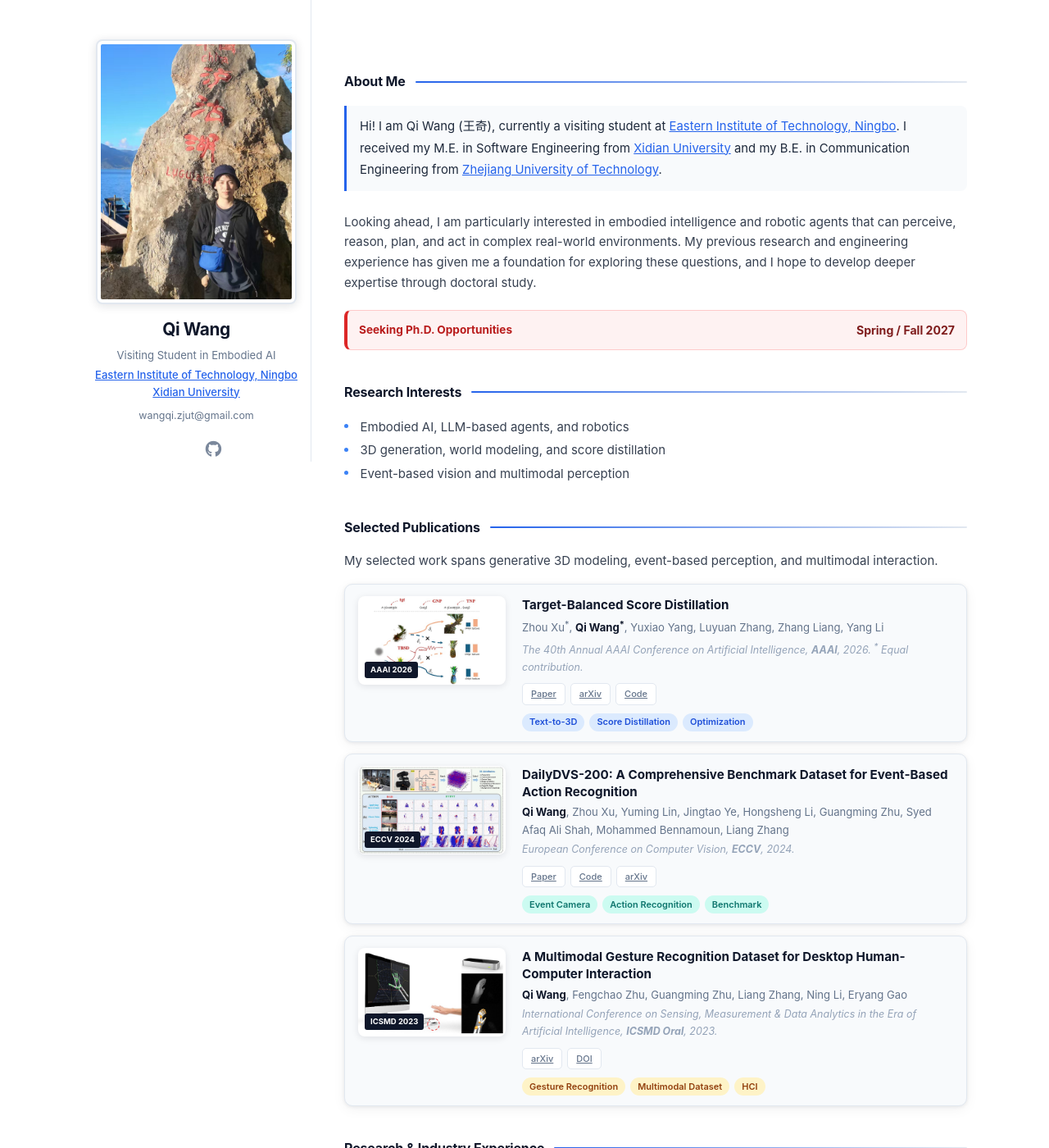
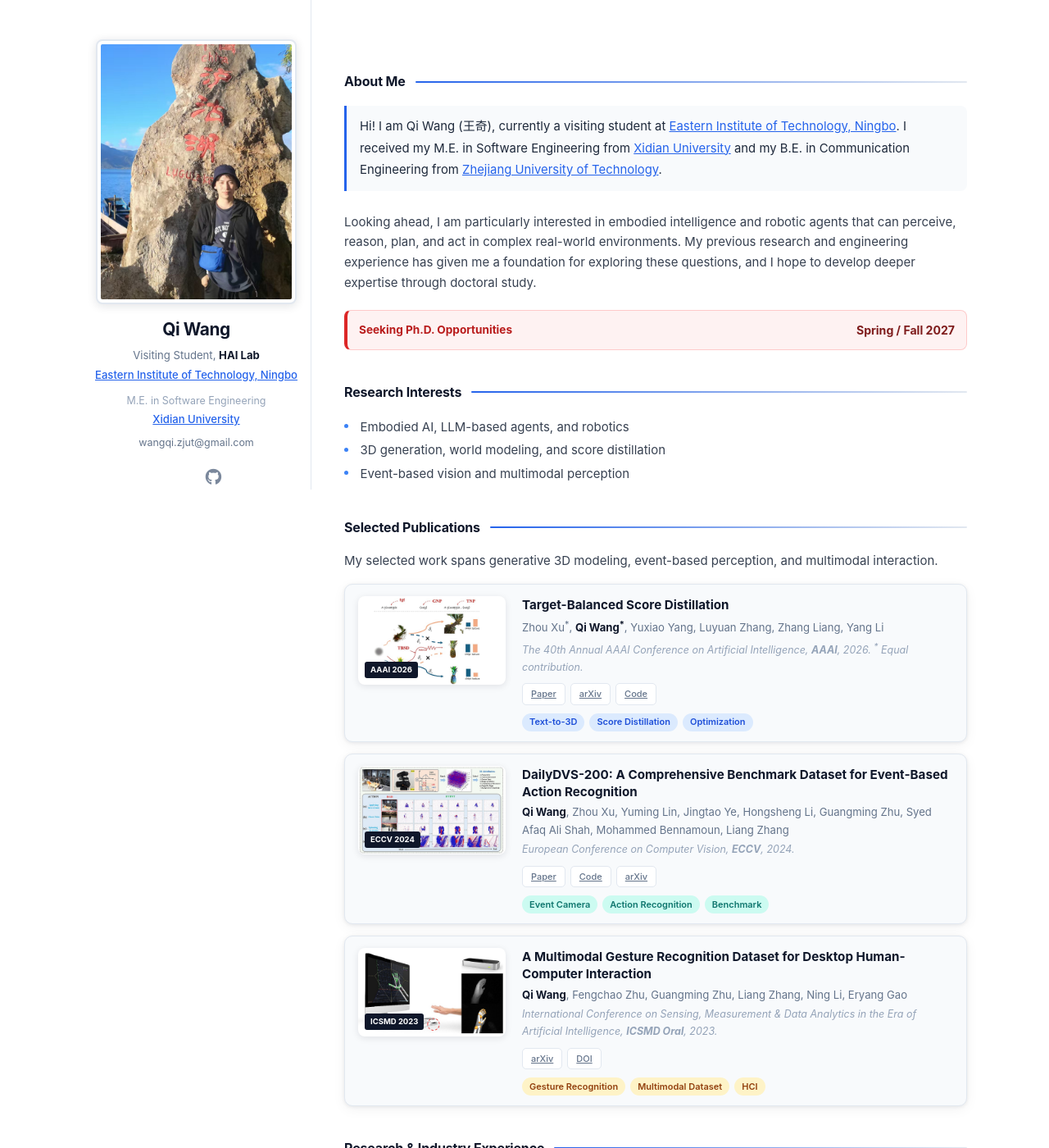
Before and after one commit to QiWang233/qiwang233.github.io, a Jekyll site: the page built from index.md, in a window 1280 px wide and 1400 px high. Shown: the whole window at 82% size. Built offline with Jekyll 4.4.1, drawn with Linux system fonts in a browser that asks for light colours; nearby versions of some CDN libraries; a style sheet for code colours, icons or effects is not loaded; our own code applies the rules of GitHub Pages for plain Markdown files.

Commit message:
Separate current role from degree affiliation

```diff
--- a/_config.yml
+++ b/_config.yml
@@ -3,8 +3,10 @@ baseurl: ""
 
 # Basic Information
 title: Qi Wang
-position: Visiting Student in Embodied AI
+position: Visiting Student
+lab: HAI Lab
 affiliation: Eastern Institute of Technology, Ningbo
+degree: M.E. in Software Engineering
 subaffiliation: Xidian University
 affiliation_link: https://www.eitech.edu.cn/en/
 subaffiliation_link: https://www.xidian.edu.cn/
--- a/_layouts/homepage.html
+++ b/_layouts/homepage.html
@@ -21,9 +21,12 @@
 
         <div class="profile-details">
           <h1>{{ site.title }}</h1>
-          <p class="position">{{ site.position }}</p>
-          <div class="affiliations">
+          <div class="profile-primary">
+            <p class="position">{{ site.position }}{% if site.lab %}, <strong>{{ site.lab }}</strong>{% endif %}</p>
             <a class="affiliation" href="{{ site.affiliation_link }}">{{ site.affiliation }}</a>
+          </div>
+          <div class="profile-secondary">
+            <p class="position">{{ site.degree }}</p>
             <a class="affiliation" href="{{ site.subaffiliation_link }}">{{ site.subaffiliation }}</a>
           </div>
           <a class="email" href="mailto:{{ site.email }}">{{ site.email }}</a>
--- a/assets/css/style.scss
+++ b/assets/css/style.scss
@@ -128,6 +128,25 @@ header h1 {
   color: var(--qw-gray);
   font-size: 0.82rem;
   font-weight: 400;
+}
+
+.position strong {
+  color: var(--qw-navy);
+  font-weight: 650;
+}
+
+.profile-primary,
+.profile-secondary {
+  width: 100%;
+}
+
+.profile-secondary {
+  margin-top: 0.7rem;
+}
+
+.profile-secondary .position {
+  color: var(--qw-gray-light);
+  font-size: 0.78rem;
 }
 
 .affiliation {
```
